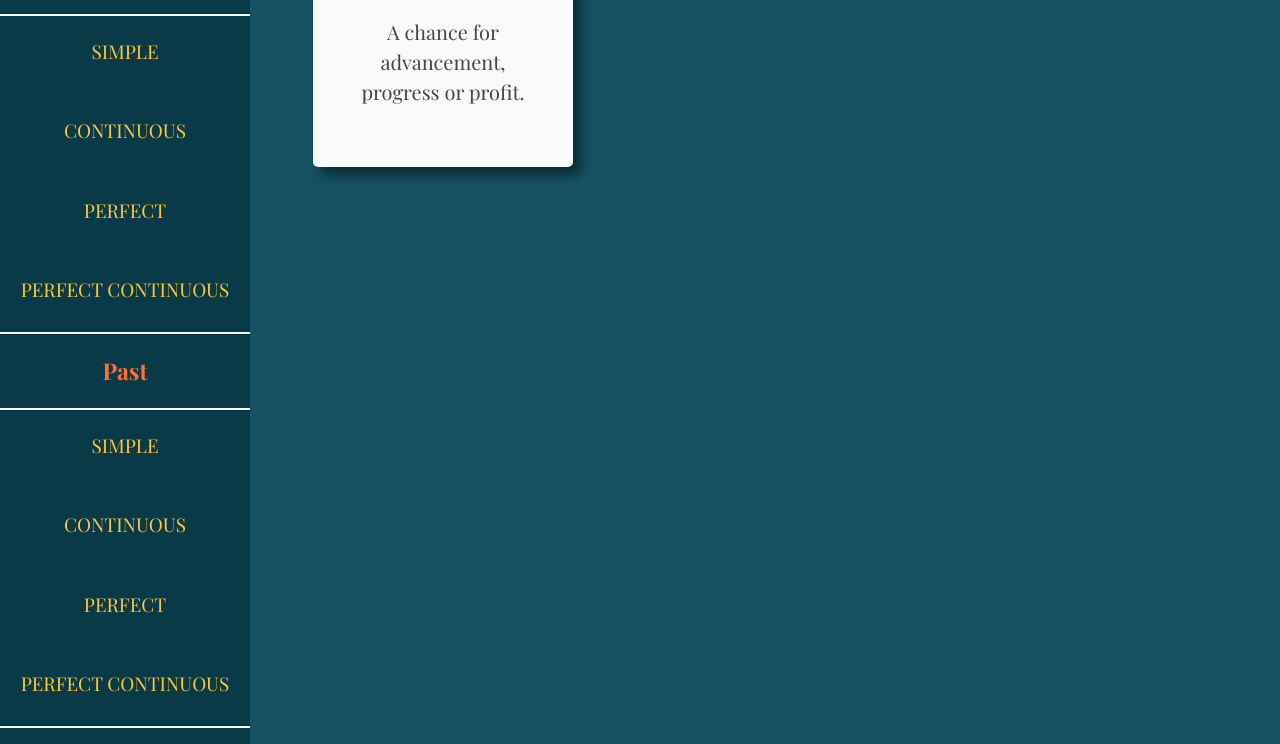
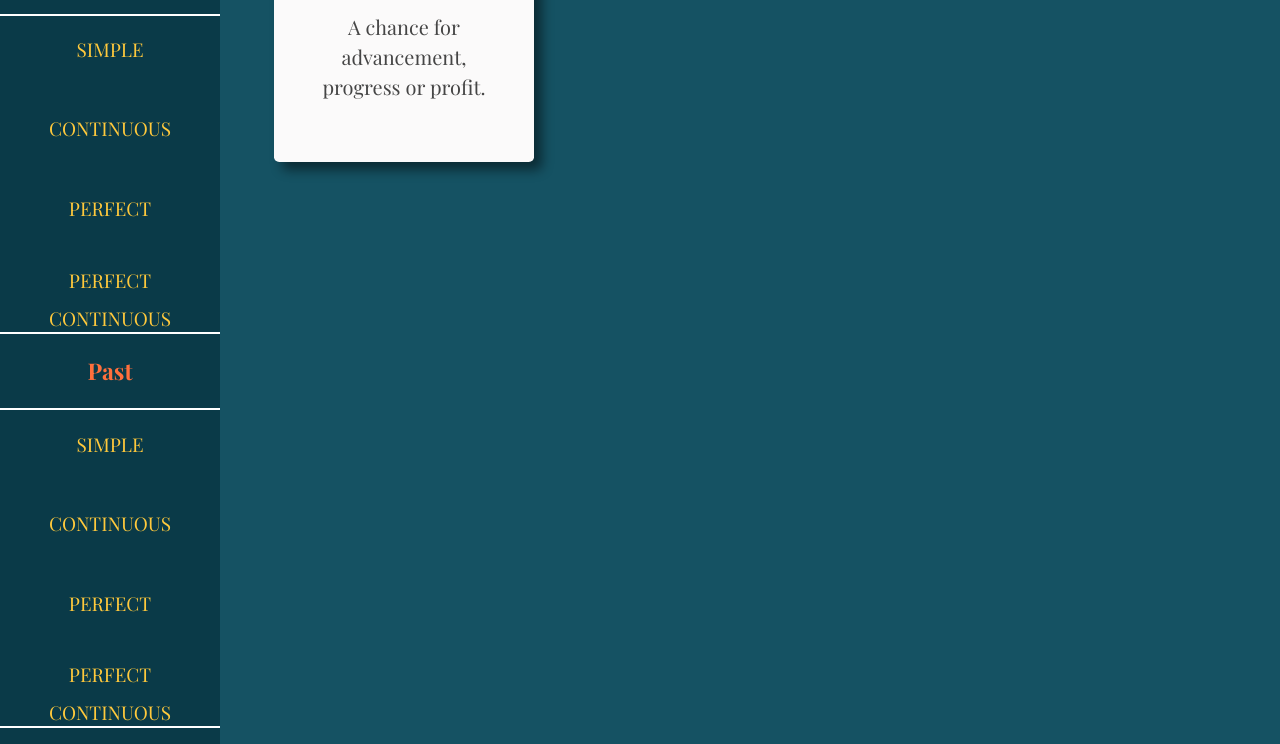
Before and after one commit to projectenglish/projectenglish.github.io, a plain HTML site: page index.html in a window 1280 px wide. Shown: the part 205-949 px from the top of the page. Drawn offline with nearby package versions, Linux system fonts and the light colour scheme; no server answers.

Commit message:
Update style.css

```diff
--- a/css/style.css
+++ b/css/style.css
@@ -1,4 +1,3 @@
-
 @import url('https://fonts.googleapis.com/css2?family=Playfair+Display:wght@400;700&display=swap');
 /*font-family: 'Nunito', sans-serif;
 font-family: 'Vollkorn', serif;
@@ -55,17 +54,17 @@ a:hover{
 }
 .uk-width-1-5{
     background: #0a3a48;
-    width: 250px;
+    width: 220px;
 }
 .uk-button{
     color:#FFC93C;
     background-color: #0a3a48;
     font-family: 'Playfair Display', serif;
-    width: 250px;
+    width: 220px;
     height: 80px;
     font-size: 19px;
     padding: 7px;
-    padding-bottom: 15px;
+    padding-bottom: 18px;
     border-bottom: 0px;
 }
 .uk-background-secondary{
@@ -106,7 +105,7 @@ a:hover{
 }
 .uk-card{
     background-color: #fbfafa;
-    margin: 18px;
+    margin: 13px;
     max-width: 500px;
     min-height: 50px;
     border-radius: 2%;
@@ -121,7 +120,7 @@ a:hover{
     justify-content: space-between;
 }
 #cardContainer{
-    margin-left: 5px;
+    margin-left: 1px;
     margin-top: 35px;
 }
 .imgcard{
```
